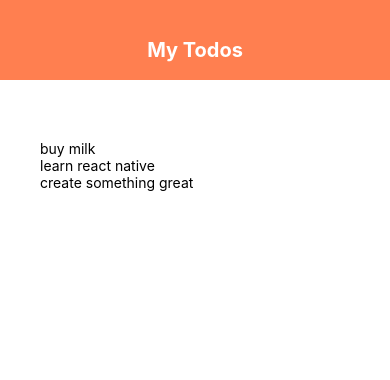
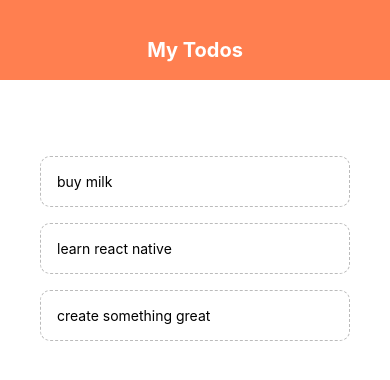
Before and after one commit to happy-man/react-native-todo, a React Native app: screen / in a window 390 px wide. Shown: the top 380 px of the page. Built offline with nearby package versions, Linux system fonts and the light colour scheme.

Commit message:
Added ability to complete todos on press

```diff
--- a/App.js
+++ b/App.js
@@ -1,6 +1,7 @@
 import React, { useState } from "react";
 import { StyleSheet, Text, View, FlatList } from "react-native";
 import Header from "./components/Header";
+import TodoItem from "./components/TodoItem";
 
 export default function App() {
   const [todos, setTodos] = useState([
@@ -8,6 +9,11 @@
     { text: "learn react native", key: "2" },
     { text: "create something great", key: "3" },
   ]);
+
+  const todoPressHandler = (key) => {
+    setTodos((prevTodos) => prevTodos.filter((todo) => todo.key !== key));
+  };
+
   return (
     <View style={styles.container}>
       <Header />
@@ -16,7 +22,9 @@
         <View style={styles.list}>
           <FlatList
             data={todos}
-            renderItem={({ item }) => <Text>{item.text}</Text>}
+            renderItem={({ item }) => (
+              <TodoItem item={item} onPress={todoPressHandler} />
+            )}
           />
         </View>
       </View>
--- /dev/null
+++ b/components/TodoItem.js
@@ -0,0 +1,21 @@
+import React from "react";
+import { StyleSheet, Text, TouchableOpacity } from "react-native";
+
+export default function TodoItem({ item, onPress }) {
+  return (
+    <TouchableOpacity onPress={() => onPress(item.key)}>
+      <Text style={styles.item}>{item.text}</Text>
+    </TouchableOpacity>
+  );
+}
+
+const styles = StyleSheet.create({
+  item: {
+    padding: 16,
+    marginTop: 16,
+    borderColor: "#bbb",
+    borderWidth: 1,
+    borderStyle: "dashed",
+    borderRadius: 10,
+  },
+});
```
